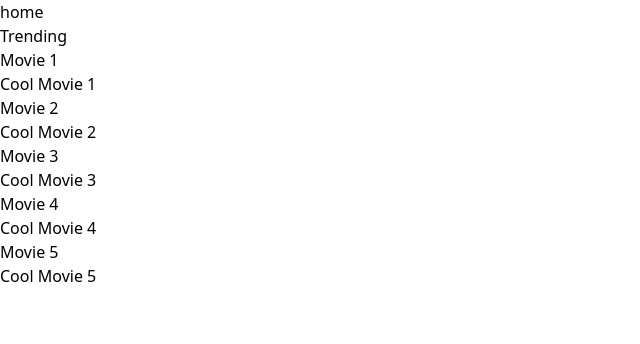
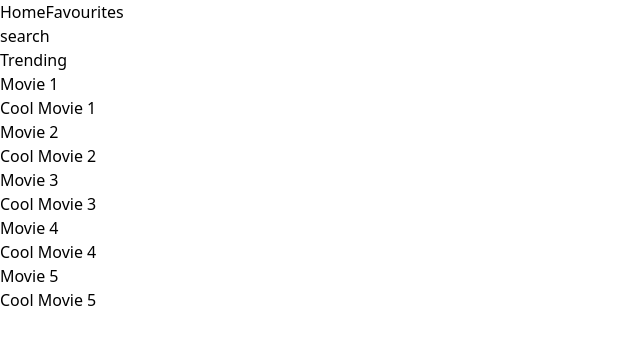
Before and after one commit to Mubashir22009/web-mid, a React (Vite) app: page / in a window 1280 px wide. Shown: the top 344 px of the page, without its empty margins (0-640 px from the left). Built offline with nearby package versions, Linux system fonts and the light colour scheme.

Commit message:
layout for header and footer

```diff
--- a/package.json
+++ b/package.json
@@ -12,7 +12,9 @@
   "dependencies": {
     "react": "^18.3.1",
     "react-dom": "^18.3.1",
-    "react-router-dom": "^6.27.0"
+    "react-icons": "^5.3.0",
+    "react-router-dom": "^6.27.0",
+    "styled-components": "^5.3.10"
   },
   "devDependencies": {
     "@eslint/js": "^9.13.0",
--- a/src/App.jsx
+++ b/src/App.jsx
@@ -1,14 +1,18 @@
 import { Route, Routes } from 'react-router-dom'
 import MovieList from './components/MovieList'
+import Layout from './Layout'
+import Movie from './components/Movie'
 
 export default function App() {
   return (
     <>
-    <h1>home</h1>
     <Routes>
-      <Route exact path="/" element={<MovieList />} />
-      <Route path="/movie/:id" element={<h2>movie</h2>} />
-      <Route path="/favourites" element={<h2>fav</h2>} />
+      <Route path="/" element={<Layout />}>
+        <Route index element={<MovieList />} />
+        <Route path="movie/:id" element={<Movie />} />
+        <Route path="favourites" element={<h2>fav</h2>} />
+        <Route path="*" element={<h1>404</h1>} />
+      </ Route>
     </Routes>
     </>
   )
--- a/src/Layout.jsx
+++ b/src/Layout.jsx
@@ -0,0 +1,11 @@
+import { Outlet } from "react-router-dom"
+import Header from "./components/Header"
+
+export default function Layout() {
+    return (
+        <>
+            <Header />
+            <Outlet />
+        </>
+    )
+}
--- /dev/null
+++ b/src/components/Header.jsx
@@ -0,0 +1,17 @@
+import { Link } from "react-router-dom";
+import "../index.css"
+
+export default function Header() {
+
+    return (
+        <>
+            <nav className="flex justify-between space-x-4">
+                <Link to="/">Home</Link>
+                <Link to="/favourites">Favourites</Link>
+                <p>search</p>
+            </nav>
+
+        </>
+    );
+
+}
```
Also changed, not shown: 1 other file (tests, documents, lock files or other folders).
